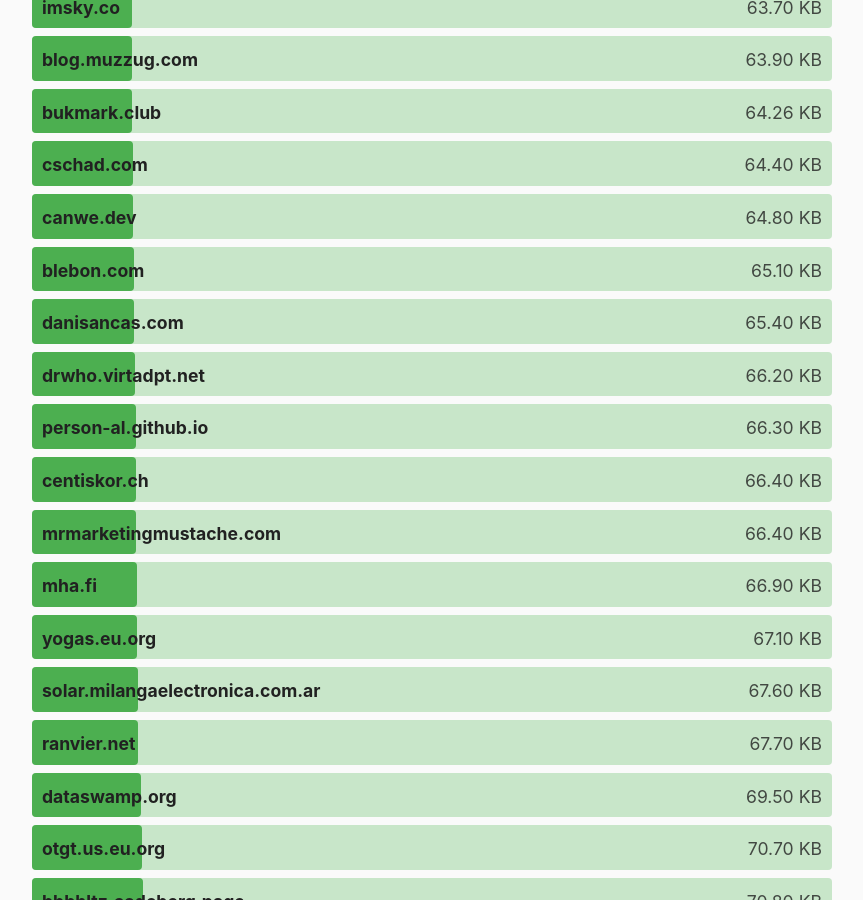
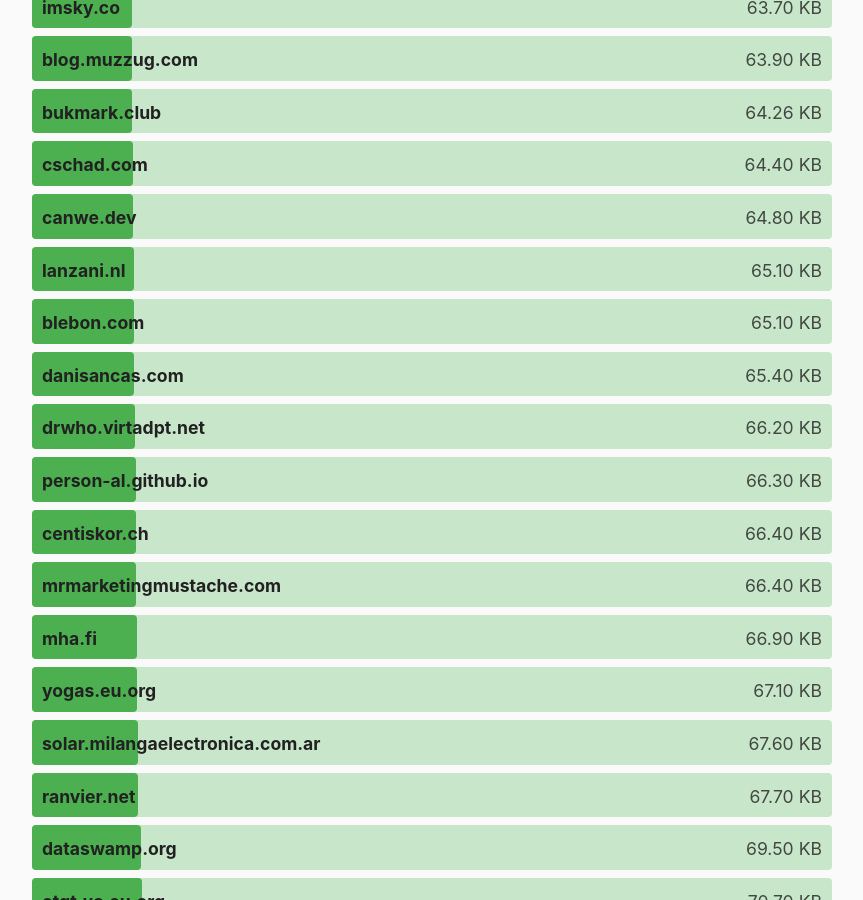
Before and after one commit to kevquirk/512kb.club, a Jekyll site: the page built from index.md, in a window 1280 px wide and 900 px high, scrolled down 19521 px. Shown: the whole window, without its empty margins (208-1071 px from the left). Built offline with Jekyll 4.4.1, drawn with Linux system fonts in a browser that asks for light colours.

Commit message:
Add lanzani.nl

```diff
--- a/_data/sites.yml
+++ b/_data/sites.yml
@@ -1,3 +1,8 @@
+- domain: lanzani.nl
+  url: https://www.lanzani.nl
+  size: 65.1
+  last_checked: 2024-03-08
+
 - domain: 0chris.com
   url: https://www.0chris.com/
   size: 4.3
```
